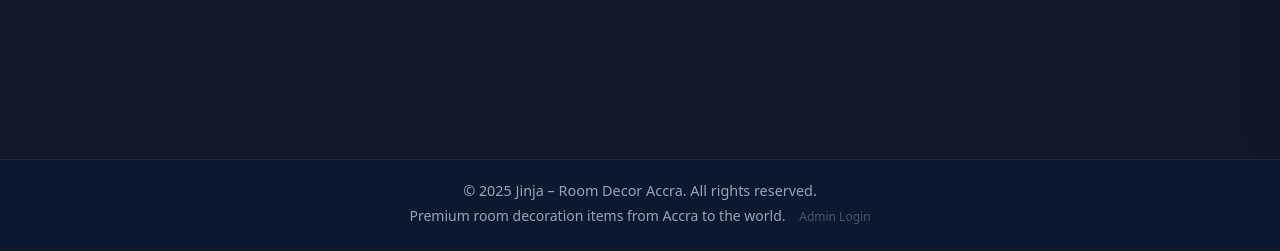
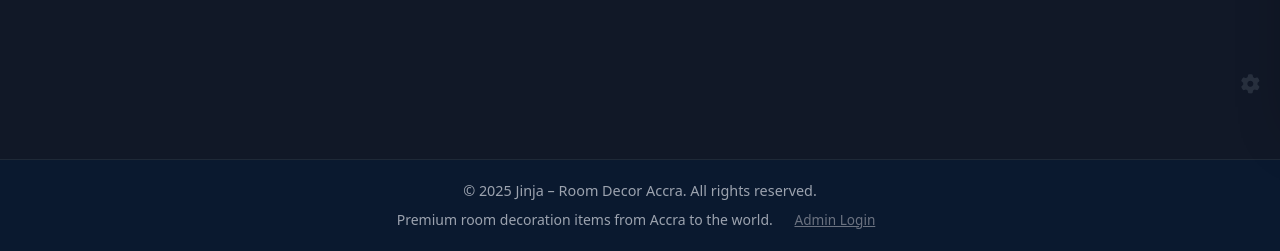
Before and after one commit to Eyong-Tabot/jinja-ecommerce, a website: page public/index.html in a window 1280 px wide. Shown: the part 681-932 px from the top of the page. Drawn offline with nearby package versions, Linux system fonts and the light colour scheme; no server answers.

Commit message:
Update admin link to button and add gear icon

```diff
--- a/public/index.html
+++ b/public/index.html
@@ -52,14 +52,34 @@
       color: white;
     }
     .admin-link {
-      color: #4B5563;
-      font-size: 0.75rem;
+      color: #6B7280;
+      font-size: 0.85rem;
       margin-left: 10px;
       cursor: pointer;
+      text-decoration: underline;
+      background: none;
+      border: none;
+      padding: 4px 8px;
+      border-radius: 4px;
     }
     .admin-link:hover {
+      color: #D1D5DB;
+      background: #1F2937;
+    }
+    .admin-gear {
+      position: fixed;
+      bottom: 20px;
+      right: 20px;
+      color: #4B5563;
+      font-size: 1.2rem;
+      cursor: pointer;
+      z-index: 999;
+      opacity: 0.4;
+      transition: opacity 0.3s;
+    }
+    .admin-gear:hover {
+      opacity: 1;
       color: #9CA3AF;
-      text-decoration: underline;
     }
     .desc-toggle-btn {
       color: #0A192F;
@@ -112,10 +132,15 @@
       <p>&copy; 2025 Jinja – Room Decor Accra. All rights reserved.</p>
       <p class="text-sm mt-1">
         Premium room decoration items from Accra to the world.
-        <span class="admin-link" onclick="handleAdminTrigger()">Admin Login</span>
+        <button class="admin-link" onclick="handleAdminTrigger()">Admin Login</button>
       </p>
     </div>
   </footer>
+
+  <!-- Small gear icon in bottom-right as extra fallback -->
+  <div class="admin-gear" onclick="handleAdminTrigger()" title="Admin Login">
+    <i class="fas fa-cog"></i>
+  </div>
 
   <div id="cartSidebar" class="fixed top-0 right-0 w-full md:w-96 h-full bg-gray-800 shadow-2xl transform translate-x-full transition-transform duration-300 z-50 flex flex-col border-l border-gray-700">
     <div class="p-5 flex-1 flex flex-col">
@@ -479,8 +504,9 @@
       }
     }
 
-    // Admin trigger: double-tap the logo OR footer link
+    // Admin trigger: double-tap the logo OR footer link OR gear icon
     function handleAdminTrigger() {
+      console.log('Admin trigger clicked'); // helps debug
       if (adminToken) {
         showAdminPanel();
       } else {
```
